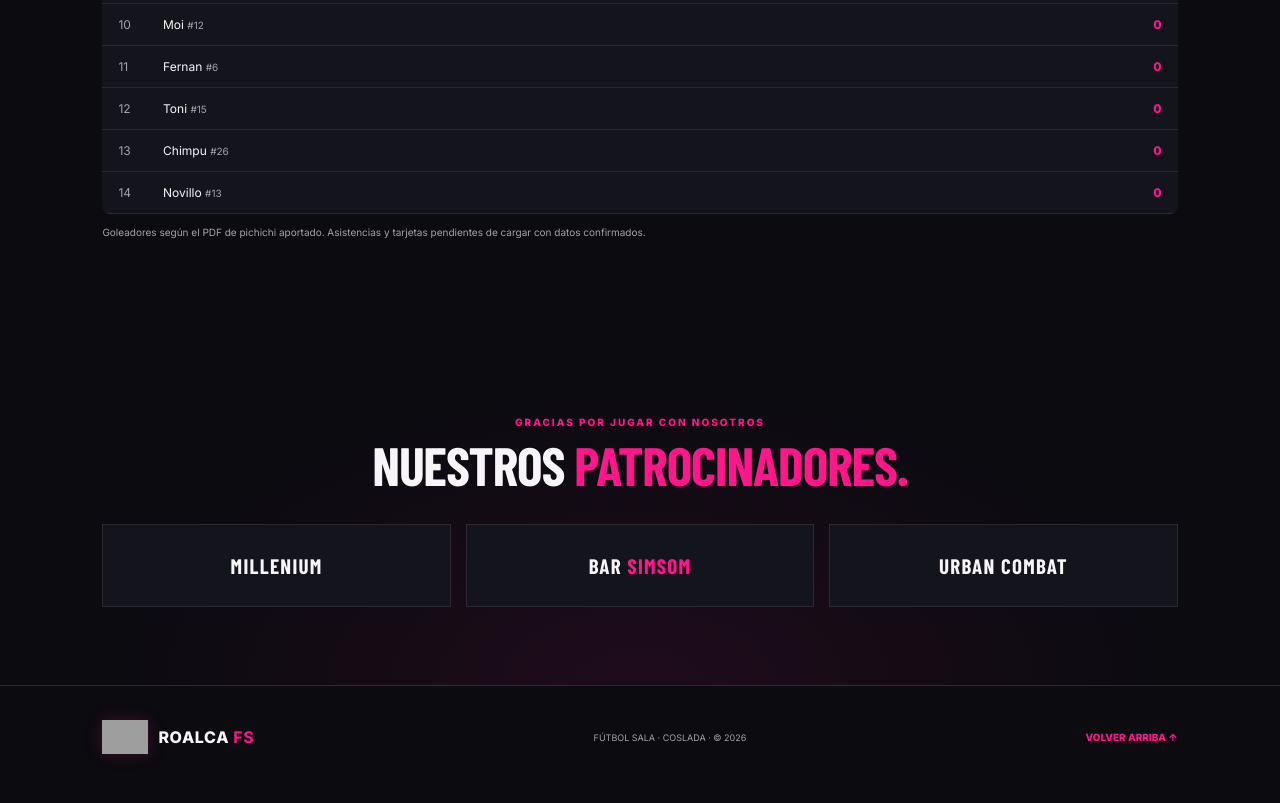
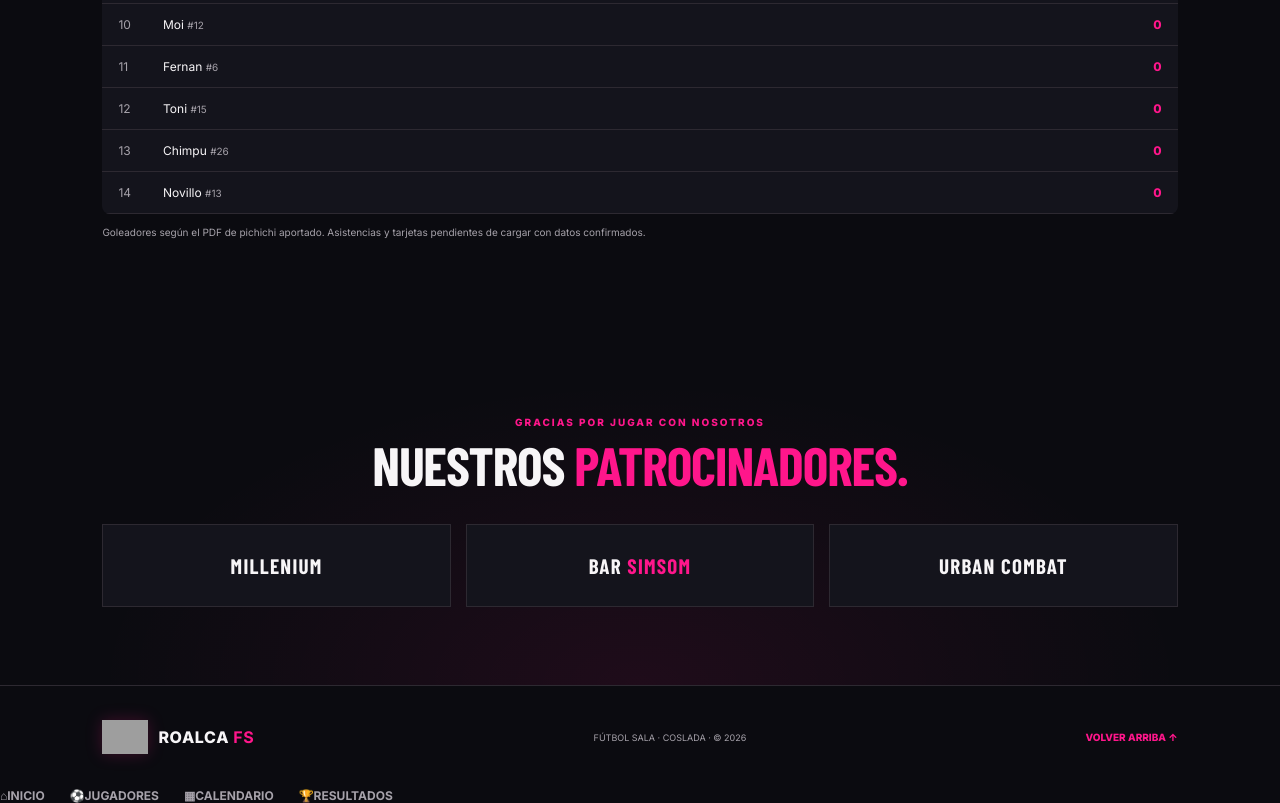
Before and after one commit to roalcafutbolsala-a11y/roalca-fs-web., a plain HTML site: page index.html in a window 1280 px wide. Shown: the part 5493-6296 px from the top of the page. Drawn offline with nearby package versions, Linux system fonts and the light colour scheme; grey boxes are pictures that could not be loaded; a web font is replaced by a local one.

Commit message:
Añadir menú inferior

```diff
--- a/index.html
+++ b/index.html
@@ -51,5 +51,19 @@
 </section>
 </main>
 <footer><span class="brand"><img class="crest" src="escudo-roalca.png" alt="Escudo oficial de Roalca Fútbol Sala"><span>ROALCA <b>FS</b></span></span><small>FÚTBOL SALA · COSLADA · © <span id="year"></span></small><a href="#inicio">VOLVER ARRIBA ↑</a></footer>
+ <nav class="bottom-nav">
+  <a href="#inicio">
+    <span>⌂</span>Inicio
+  </a>
+  <a href="#plantilla">
+    <span>⚽</span>Jugadores
+  </a>
+  <a href="#agenda">
+    <span>▦</span>Calendario
+  </a>
+  <a href="#resultados">
+    <span>🏆</span>Resultados
+  </a>
+ </nav>
 <script src="data.js"></script><script src="script.js"></script>
 </body></html>
```
